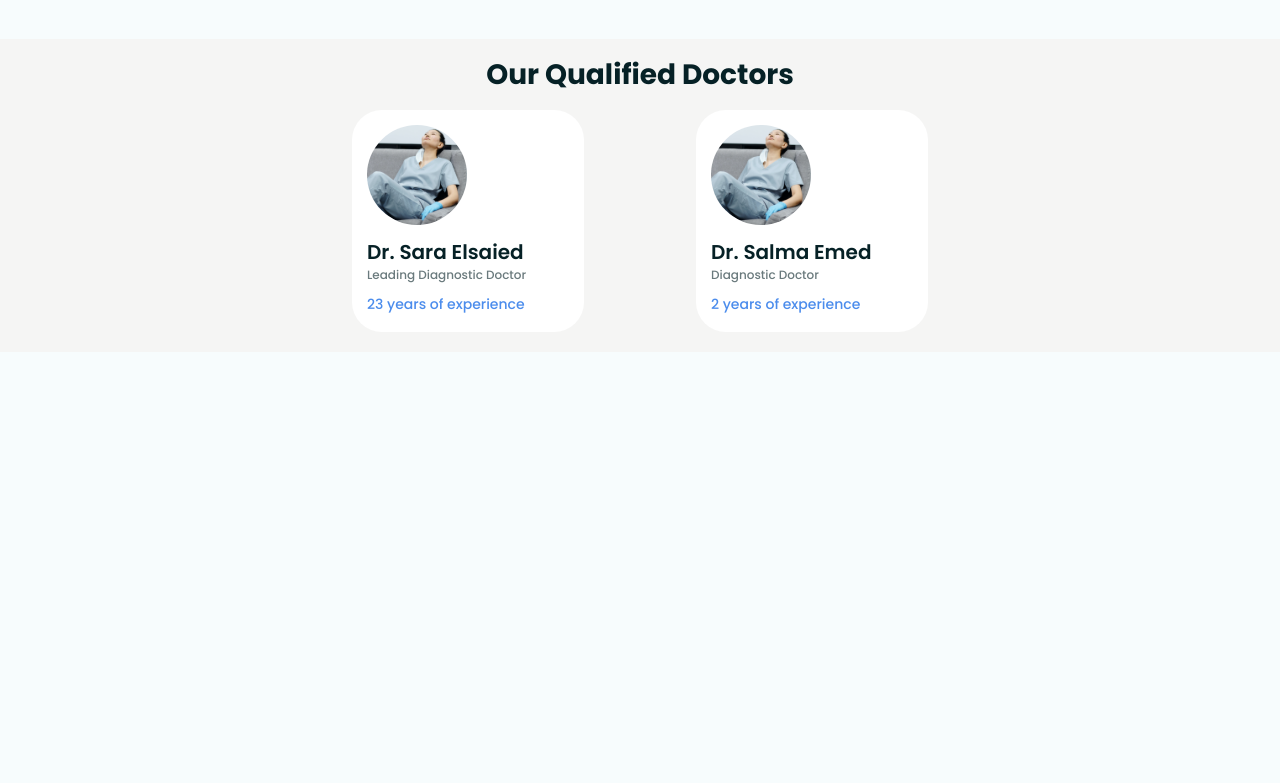
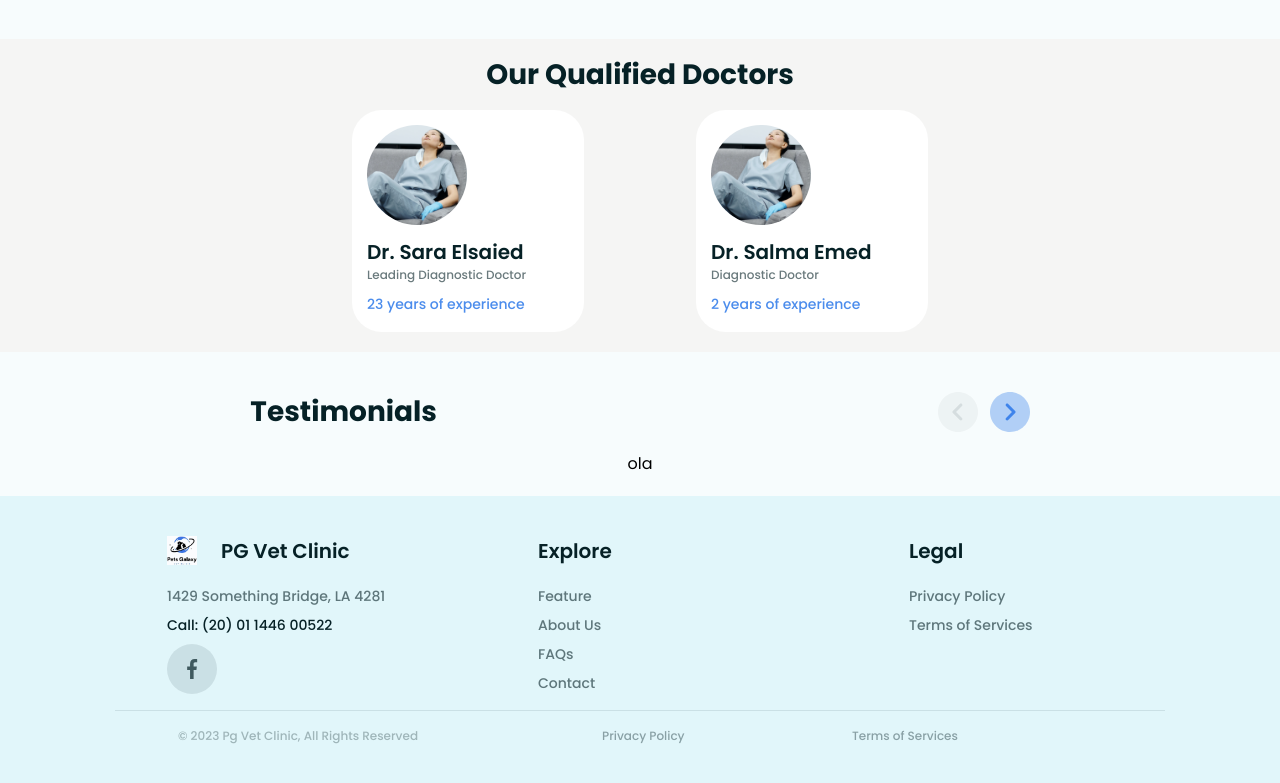
Before and after one commit to pgvetclinic/website, a Next.js app: page / in a window 1280 px wide. Shown: the part 1606-2389 px from the top of the page. Before the commit the page ends 1978 px from the top, so only its background shows below. Built offline with nearby package versions, Linux system fonts and the light colour scheme.

Commit message:
add footer

```diff
--- a/app/page.tsx
+++ b/app/page.tsx
@@ -10,11 +10,12 @@ import Doctors from '@/components/home/doctors/Doctors';
 import SidebarOpenWrapper from '@/components/sidebar/SidebarOpenWrapper';
 import ServiceLeftArrow from '@/components/svg/ServiceLeftArrow';
 import ServiceRightArrow from '@/components/svg/ServiceRightArrow';
+import Footer from '@/components/home/footer/Footer';
 
 export default function Home() {
   return (
     <SidebarOpenWrapper>
-      <div className='flex flex-col w-full h-full justify-center items-center'>
+      <main className='flex flex-col w-full h-full justify-center items-center'>
         <section className='flex flex-wrap-reverse w-full justify-center items-center px-[10px]'>
           <div className='flex flex-col'>
             <Title />
@@ -66,7 +67,24 @@ export default function Home() {
             <Doctors />
           </div>
         </section>
-      </div>
+        <section className='flex flex-col m-5 w-full justify-center items-center'>
+          <div className='flex w-full justify-around items-center'>
+            <h3 className='text-black-primary text-[28px] font-[700] leading-[112%]'>
+              Testimonials
+            </h3>
+            <div className='flex gap-x-3'>
+              <ServiceLeftArrow />
+              <ServiceRightArrow />
+            </div>
+          </div>
+          <div className='flex justify-center pt-5 gap-4 flex-wrap items-start'>
+            ola
+          </div>
+        </section>
+      </main>
+      <footer>
+        <Footer />
+      </footer>
     </SidebarOpenWrapper>
   );
 }
--- /dev/null
+++ b/components/home/footer/Footer.tsx
@@ -0,0 +1,81 @@
+import Image from 'next/image';
+import Facebook from '@/components/svg/Facebook';
+
+export default function Footer() {
+  return (
+    <div className='flex flex-col justify-center items-center w-full py-10 bg-blue-page'>
+      <div className='flex sm:pl-24 justify-evenly items-start w-full flex-wrap gap-y-8'>
+        <div className='flex flex-col justify-center items-start w-[300px]'>
+          <div className='flex justify-start gap-x-6 items-center w-full'>
+            <Image
+              src={'/images/logo.png'}
+              alt='Pg Vet Clinic Logo'
+              width={30}
+              height={30}
+            />
+            <p className='text-[20px] font-[600] leading-normal text-black-primary'>
+              PG Vet Clinic
+            </p>
+          </div>
+          <p className='text-black-7 text-[14px] font-[500] leading-normal pt-5'>
+            1429 Something Bridge, LA 4281
+          </p>
+          <p className='text-black-primary text-[14px] font-[500] leading-normal pt-2'>
+            Call: (20) 01 1446 00522
+          </p>
+          <div className='flex justify-center items-center pt-2'>
+            <div className='bg-black-2 w-[50px] h-[50px] flex justify-center items-center rounded-[50%]'>
+              <Facebook />
+            </div>
+          </div>
+        </div>
+        <div className='flex flex-col justify-between items-start h-full w-[300px]'>
+          <h4 className='text-[20px] font-[600] leading-normal text-black-primary'>
+            Explore
+          </h4>
+          <div className='flex flex-col justify-center items-start pt-5'>
+            <p className='text-black-7 text-[14px] font-[500] leading-normal'>
+              Feature
+            </p>
+            <p className='text-black-7 text-[14px] font-[500] leading-normal pt-2'>
+              About Us
+            </p>
+            <p className='text-black-7 text-[14px] font-[500] leading-normal pt-2'>
+              FAQs
+            </p>
+            <p className='text-black-7 text-[14px] font-[500] leading-normal pt-2'>
+              Contact
+            </p>
+          </div>
+        </div>
+        <div className='flex flex-col justify-center items-start w-[300px]'>
+          <h4 className='text-[20px] font-[600] leading-normal text-black-primary'>
+            Legal
+          </h4>
+          <div className='flex flex-col justify-center items-start pt-5'>
+            <p className='text-black-7 text-[14px] font-[500] leading-normal'>
+              Privacy Policy
+            </p>
+            <p className='text-black-7 text-[14px] font-[500] leading-normal pt-2'>
+              Terms of Services
+            </p>
+          </div>
+        </div>
+      </div>
+      <div className='h-[1px] mt-4 sm:w-[82%] w-[88%] bg-black-2'></div>
+      <div className='flex justify-evenly px-1 pt-4 items-center gap-y-4 flex-wrap w-full'>
+        <p className='text-black-4 text-[12px] font-[500] sm:w-[250px] w-[300px] leading-normal'>
+          © 2023 Pg Vet Clinic, All Rights Reserved
+        </p>
+        <div className='flex justify-center items-center flex-wrap'>
+          <p className='text-black-5 text-[12px] font-[500] sm:w-[250px] w-[300px] leading-normal'>
+            Privacy Policy
+          </p>
+          <p className='text-black-5 text-[12px] font-[500] sm:w-[250px] w-[300px] leading-normal'>
+            Terms of Services
+          </p>
+        </div>
+      </div>
+    </div>
+  );
+}
--- a/components/navigation/navbar/index.tsx
+++ b/components/navigation/navbar/index.tsx
@@ -30,7 +30,7 @@ export default function NavBar() {
           top: hideNavBar ? '-200px' : '0',
           transition: 'top 0.5s',
         }}
-        className='w-full bg-background-0 h-20 sticky z-50'
+        className='w-full bg-blue-footer h-20 sticky z-50'
       >
         <div className='container mx-auto px-4 h-full'>
           <div className='flex flex-row-reverse justify-around h-full items-center'>
--- /dev/null
+++ b/components/svg/Facebook.tsx
@@ -0,0 +1,24 @@
+export default function Facebook() {
+  return (
+    <svg
+      xmlns='http://www.w3.org/2000/svg'
+      width='20'
+      height='20'
+      viewBox='0 0 20 20'
+      fill='none'
+    >
+      <g clipPath='url(#clip0_90_1440)'>
+        <path
+          d='M13.3309 3.32083H15.1567V0.140833C14.8417 0.0975 13.7584 0 12.4967 0C9.86422 0 8.06088 1.65583 8.06088 4.69917V7.5H5.15588V11.055H8.06088V20H11.6225V11.0558H14.41L14.8525 7.50083H11.6217V5.05167C11.6225 4.02417 11.8992 3.32083 13.3309 3.32083Z'
+          fill='#062126'
+          fillOpacity='0.7'
+        />
+      </g>
+      <defs>
+        <clipPath id='clip0_90_1440'>
+          <rect width='20' height='20' fill='white' />
+        </clipPath>
+      </defs>
+    </svg>
+  );
+}
--- a/tailwind.config.ts
+++ b/tailwind.config.ts
@@ -17,6 +17,9 @@ const config: Config = {
     colors: {
       black: {
         primary: 'rgba(6, 33, 38, 1)',
+        2: 'rgba(6, 33, 38, 0.10)',
+        4: 'rgba(6, 33, 38, 0.30)',
+        5: 'rgba(6, 33, 38, 0.40)',
         7: 'rgba(6, 33, 38, 0.60)',
         8: 'rgba(6, 33, 38, 0.7)',
         9: 'rgba(6, 33, 38, 0.8)',
@@ -28,13 +31,12 @@ const config: Config = {
       blue: {
         primary: 'rgba(40, 118, 232, 0.84)',
         secondary: 'rgba(36, 190, 224, 0.10)',
+        footer: '#F7FCFD',
+        page: 'rgba(36, 190, 224, 0.1)',
       },
       brown: {
         primary: 'rgba(207, 125, 78, 1)',
         secondary: 'rgba(207, 125, 78, 0.05)',
-      },
-      background: {
-        0: '#F7FCFD',
       },
     },
   },
```
